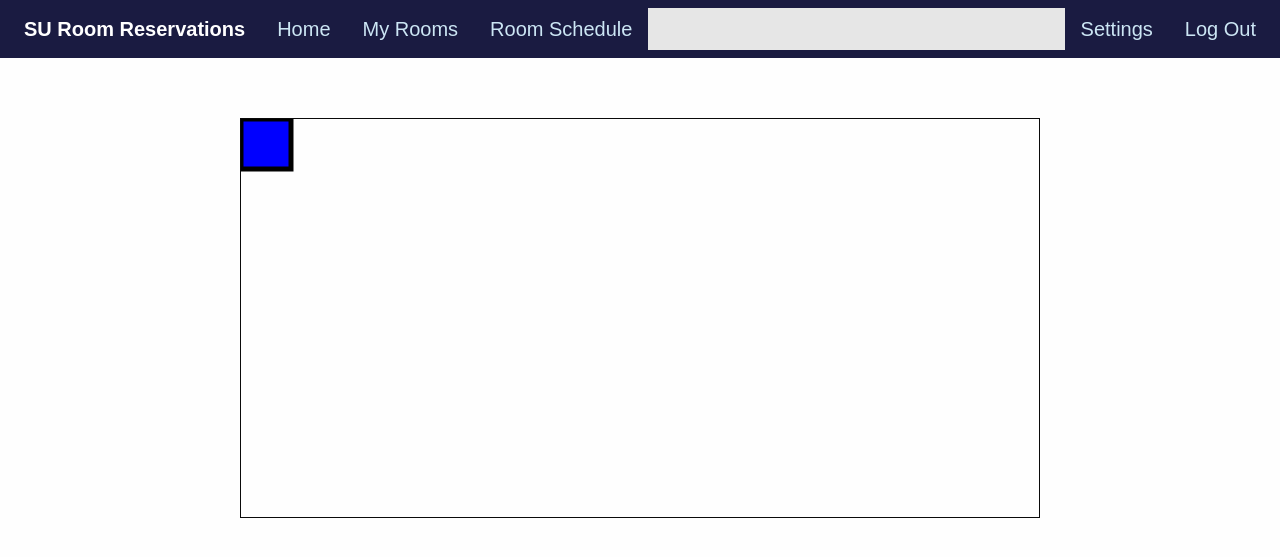
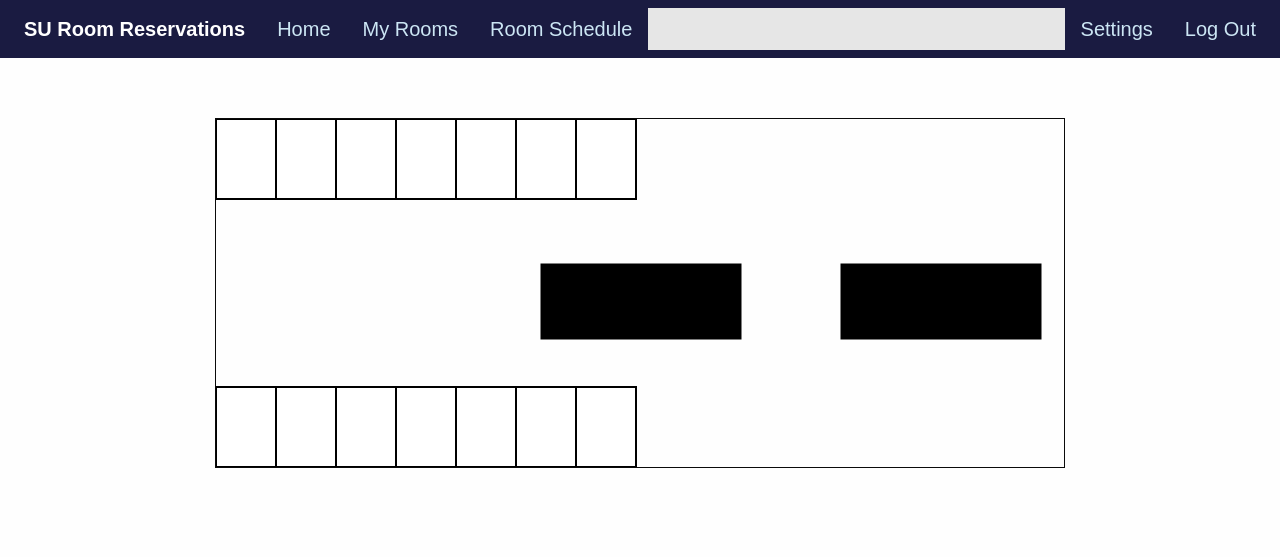
Before and after one commit to ogal7/AgedWhiteCheddar, a Flask app: template templates/map4.html in a window 1280 px wide. Shown: the top 557 px of the page. Run offline with Flask 2, Linux system fonts and the light colour scheme; the template is opened without the code that fills it, so the values that code supplies are empty; some libraries are stand-ins or nearby versions.

Commit message:
thicker than a snicker

```diff
--- a/static/js/map4.js
+++ b/static/js/map4.js
@@ -1,17 +1,63 @@
 var container = document.getElementById("vimage");
-var x = container.getAttribute("width")/2;
-var y = container.getAttribute("height")/2;
+var x1 = container.getAttribute("width")/2;
+var y1 = container.getAttribute("height")/2;
 
 
 
 var drawMap = function () {
+	var x = 0;
+	var y = 0;
+	for (i = 0; i < 7; i++) {
 	var room = document.createElementNS("http://www.w3.org/2000/svg", "rect");
-	room.setAttribute("style", "fill:blue;stroke:black;stroke-width:5;");
-	room.setAttribute("x",0);
-	room.setAttribute("y",0);
-	room.setAttribute("height",50);
-	room.setAttribute("width",50);
+	room.setAttribute("style", "fill:white;stroke:black;stroke-width:2;");
+	room.setAttribute("x",x);
+	room.setAttribute("y",y);
+	x += 60;
+	room.setAttribute("id", i);
+	room.setAttribute("height",80);
+	room.setAttribute("width",60);
+	room.addEventListener("click", clickRoom);
 	container.appendChild(room);
+	}
+	y = 2*y1;
+	y -= 82;
+	x = 0;
+	for (i = 0; i < 7; i++) {
+	var room = document.createElementNS("http://www.w3.org/2000/svg", "rect");
+	room.setAttribute("style", "fill:white;stroke:black;stroke-width:2;");
+	room.setAttribute("x",x);
+	room.setAttribute("y",y);
+	x += 60;
+	room.setAttribute("id", i);
+	room.setAttribute("height",80);
+	room.setAttribute("width",60);
+	room.addEventListener("click", clickRoom);
+	container.appendChild(room);
+	}
+
+	var escalator = document.createElementNS("http://www.w3.org/2000/svg", "rect");
+	escalator.setAttribute("style", "fill:black;stroke:black;stroke-width");
+	escalator.setAttribute("x", x1 - 100)
+	escalator.setAttribute("y", y1 - 30)
+	escalator.setAttribute("width", 200);
+	escalator.setAttribute("height", 75);
+	container.appendChild(escalator);
+
+	var escalator1 = document.createElementNS("http://www.w3.org/2000/svg", "rect");
+	escalator1.setAttribute("style", "fill:black;stroke:black;stroke-width");
+	escalator1.setAttribute("x", x1 + 200)
+	escalator1.setAttribute("y", y1 - 30)
+	escalator1.setAttribute("width", 200);
+	escalator1.setAttribute("height", 75);
+	container.appendChild(escalator1);
+
+	//var label = document.createElementNS("http://www.w3.org/2000/svg", "text")
+
+}
+
+
+var clickRoom = function() {
+	console.log("ugh");
 }
 
 
--- a/templates/map2.html
+++ b/templates/map2.html
@@ -13,7 +13,7 @@
 {% block body %}
 <br>
 <center>
-<svg id="vimage" height="400" width="800" style="border:1px solid;" xmlns="http://www.w3.org/2000/svg"> </svg>
+<svg id="vimage" height="350" width="850" style="border:1px solid;" xmlns="http://www.w3.org/2000/svg"> </svg>
 </center>
 
 
--- a/templates/map3.html
+++ b/templates/map3.html
@@ -13,6 +13,6 @@
 {% block body %}
 <br>
 <center>
-<svg id="vimage" height="400" width="800" style="border:1px solid;" xmlns="http://www.w3.org/2000/svg"> </svg>
+<svg id="vimage" height="350" width="850" style="border:1px solid;" xmlns="http://www.w3.org/2000/svg"> </svg>
 </center>
 {% endblock %}
--- a/templates/map4.html
+++ b/templates/map4.html
@@ -12,7 +12,7 @@
 {% block body %}
 <br>
 <center>
-<svg id="vimage" height="400" width="800" style="border:1px solid;" xmlns="http://www.w3.org/2000/svg"> </svg>
+<svg id="vimage" height="350" width="850" style="border:1px solid;" xmlns="http://www.w3.org/2000/svg"> </svg>
 </center>
 
 
```
